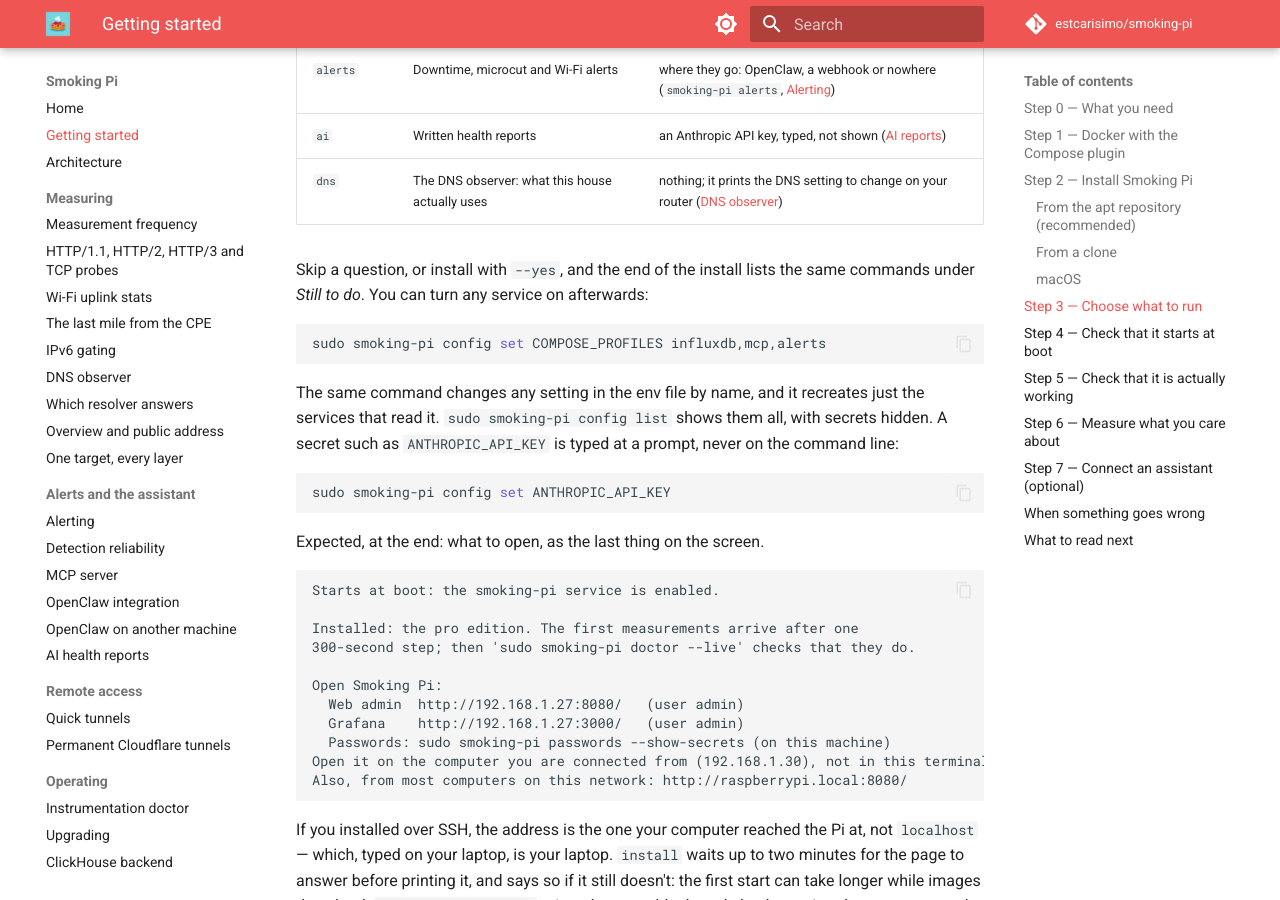
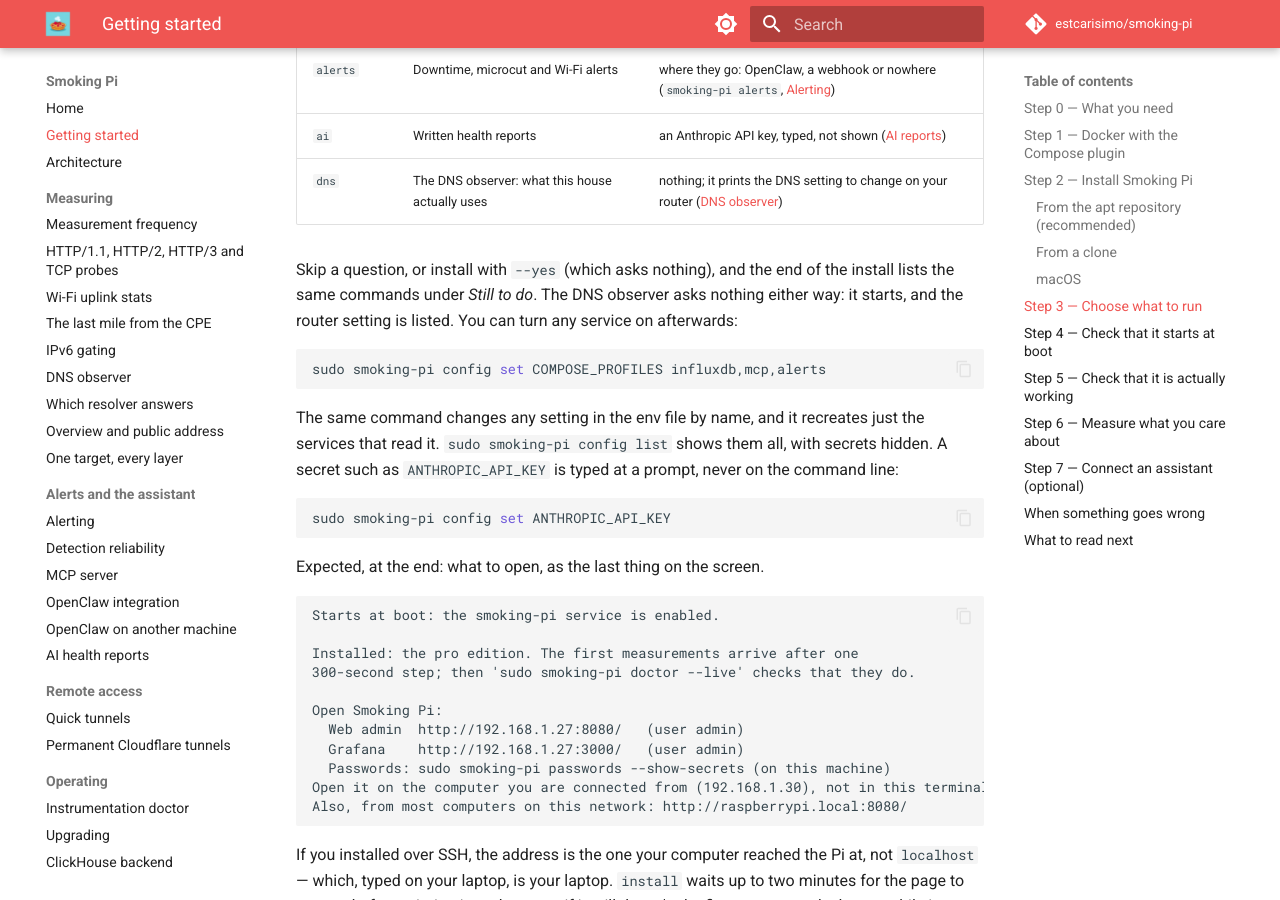
Before and after one commit to estcarisimo/smoking-pi, an MkDocs documentation site: the page built from docs/getting-started.md, in a window 1280 px wide and 900 px high, scrolled down 4348 px. Built offline with MkDocs 1.6.1 and Material for MkDocs 9.7.7, drawn with Linux system fonts in a browser that asks for light colours; comment, search, counter and statistics services are not loaded; some of the changed text lies outside the part shown.

````diff
--- a/docs/getting-started.md
+++ b/docs/getting-started.md
@@ -195,8 +195,10 @@ the containers start, with the command that owns that service:
 | `ai` | Written health reports | an Anthropic API key, typed, not shown ([AI reports](ai-insights.md)) |
 | `dns` | The DNS observer: what this house actually uses | nothing; it prints the DNS setting to change on your router ([DNS observer](dns-observer.md)) |
 
-Skip a question, or install with `--yes`, and the end of the install lists
-the same commands under *Still to do*. You can turn any service on
+Skip a question, or install with `--yes` (which asks nothing), and the end
+of the install lists the same commands under *Still to do*. The DNS
+observer asks nothing either way: it starts, and the router setting is
+listed. You can turn any service on
 afterwards:
 
 ```bash
````
Also changed, not shown: other parts of docs/getting-started.md (+2 -1 lines), 3 other files.
